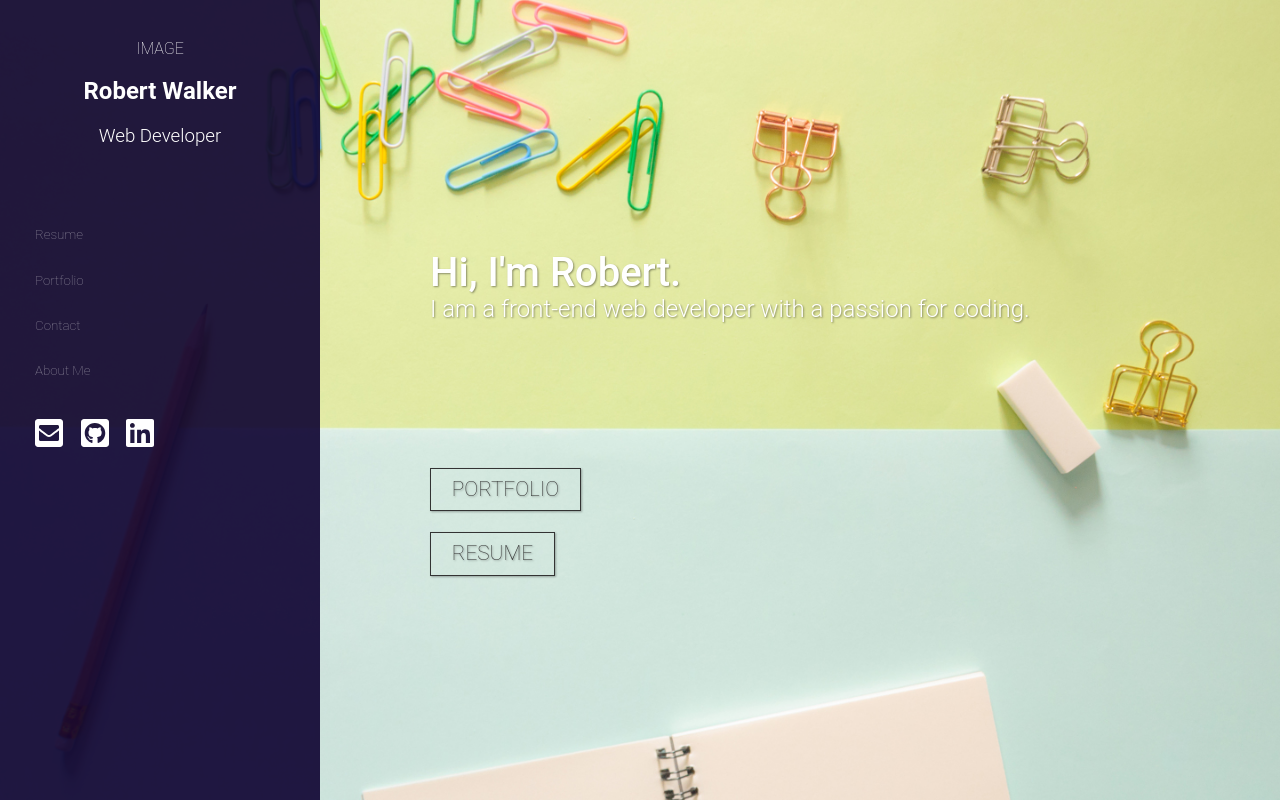
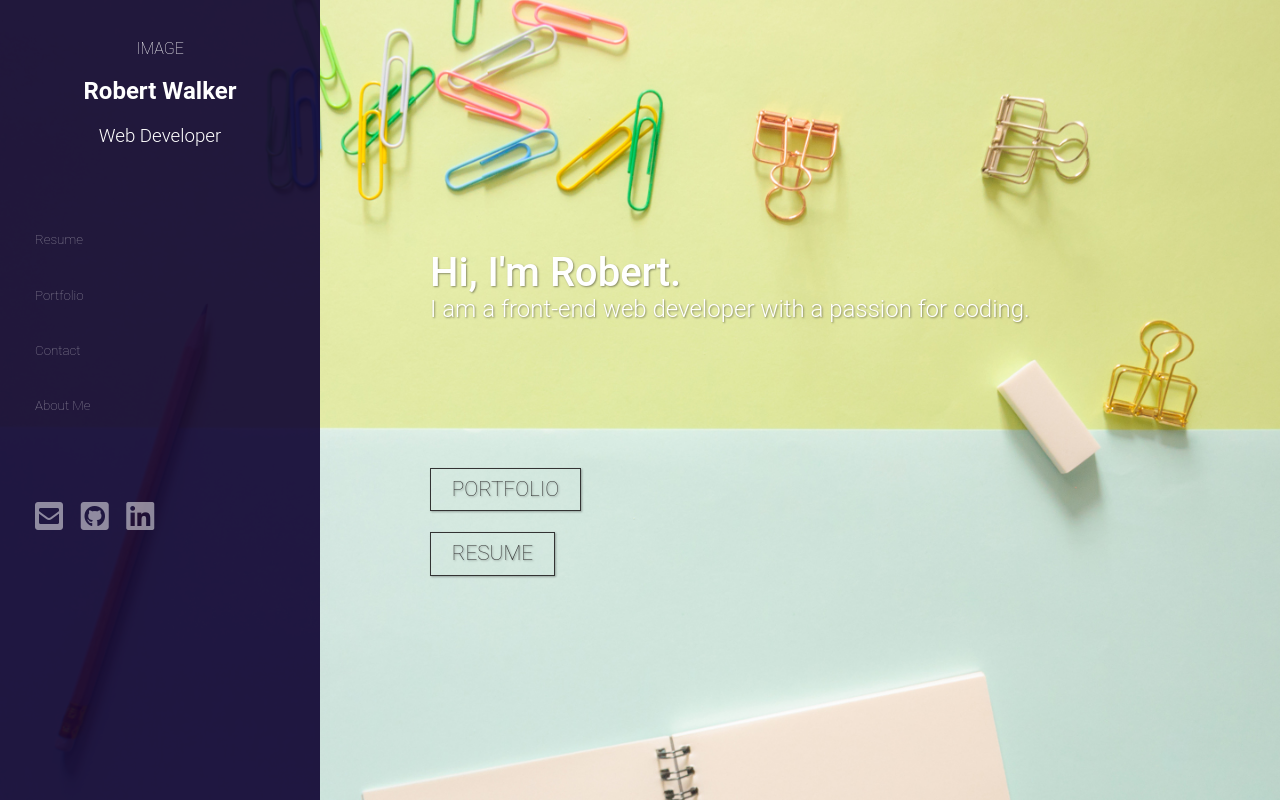
Before and after one commit to demond611/portfolio_2018, a website: page app/index.html in a window 1280 px wide. Drawn offline with Linux system fonts and the light colour scheme.

Commit message:
finished fontawesome issue in index.html

```diff
--- a/app/assets/styles/main.css
+++ b/app/assets/styles/main.css
@@ -2,9 +2,9 @@
 /* imported files do not need .css ending */
 /* normalize.css calls package from node modules folder */
 @import "base/_global";
+@import "modules/_btn";
 @import "modules/_main-content";
 @import "modules/_aside-content";
-@import "modules/_btn";
 
 /*$mainBlue: rgba(26, 28, 89, 1);*/
 /*$mainBg: #bababa;*/
--- a/app/assets/styles/modules/_aside-content.css
+++ b/app/assets/styles/modules/_aside-content.css
@@ -53,26 +53,28 @@
 	&__nav-item {
 		display: block;
 		margin-bottom: 1.5em;
-		padding: 5px 0;
 
 		&:hover {
 			color: #fff;
 		}
 
-		&::after {
-			display: none;
-			font-style: normal;
-			font-variant: normal;
-			text-rendering: auto;
-			-webkit-font-smoothing: antialiased;
+		a {
+			display: block;
+			padding: 10px 0;
 		}
 
-		&:hover::after {
-			content: " \f2b9";
+		a:hover::after {
+			display: inline-block;
+    		font-style: normal;
+    		font-variant: normal;
+    		text-rendering: auto;
+    		-webkit-font-smoothing: antialiased;
+			content: "\f105";
 			font-family: "Font Awesome 5 Free";
-			font-weight: 400;
+			font-weight: 900;
 			padding-left: 5px;
-		};
+			line-height: 1px;
+		}
 	}
 
 	&__social{
--- a/app/index.html
+++ b/app/index.html
@@ -19,11 +19,8 @@
     <meta property="og:image" content="">
 
     <link rel="stylesheet" href="temp/styles/main.css">
+    <link href="//use.fontawesome.com/releases/v5.0.7/css/all.css" rel="stylesheet">
 
-    <!--use just the brands and solid styles-->
-    <script src="//use.fontawesome.com/releases/v5.0.7/js/brands.js"></script>
-    <script src="//use.fontawesome.com/releases/v5.0.7/js/solid.js"></script>
-    <script src="//use.fontawesome.com/releases/v5.0.7/js/fontawesome.js"></script>
 </head>
 <body>
 
@@ -36,10 +33,18 @@
             </a>
             <nav class="site-sidebar__nav">
                 <ul class="site-sidebar__nav-list">
-                    <li class="site-sidebar__nav-item">Resume</li>
-                    <li class="site-sidebar__nav-item">Portfolio</li>
-                    <li class="site-sidebar__nav-item">Contact</li>
-                    <li class="site-sidebar__nav-item">About Me</li>
+                    <li class="site-sidebar__nav-item">
+                        <a href="#">Resume</a>
+                    </li>
+                    <li class="site-sidebar__nav-item">
+                        <a href="#">Portfolio</a>
+                    </li>
+                    <li class="site-sidebar__nav-item">
+                        <a href="#">Contact</a>
+                    </li>
+                    <li class="site-sidebar__nav-item">
+                        <a href="#">About Me</a>
+                    </li>
                 </ul>
             </nav>
             <div class="site-sidebar__social">
--- a/app/temp/styles/main.css
+++ b/app/temp/styles/main.css
@@ -358,6 +358,22 @@ body {
 	font-weight: 200;
 }
 
+/* BUTTON STYLES */
+
+.btn {
+	background-color: inherit;
+	color: #333;
+	text-decoration: none;
+	display: inline-block;
+	border: 1px solid #333;
+	padding: .5em 1em;
+	margin-right: .5em;
+	text-transform: uppercase;
+	line-height: 1;
+	box-shadow: 1px 1px 2px rgba(0, 0, 0, .3);
+	text-shadow: 1px 1px 2px rgba(0, 0, 0, .4);
+}
+
 /* MAIN CONTENT STYLES */
 
 .site-main {
@@ -482,27 +498,29 @@ body {
 .site-sidebar__nav-item {
 		display: block;
 		margin-bottom: 1.5em;
-		padding: 5px 0;
 	}
 
 .site-sidebar__nav-item:hover {
 			color: #fff;
 		}
 
-.site-sidebar__nav-item::after {
-			display: none;
-			font-style: normal;
-			font-variant: normal;
-			text-rendering: auto;
-			-webkit-font-smoothing: antialiased;
+.site-sidebar__nav-item a {
+			display: block;
+			padding: 10px 0;
 		}
 
-.site-sidebar__nav-item:hover::after {
-			content: " \f2b9";
+.site-sidebar__nav-item a:hover::after {
+			display: inline-block;
+    		font-style: normal;
+    		font-variant: normal;
+    		text-rendering: auto;
+    		-webkit-font-smoothing: antialiased;
+			content: "\f105";
 			font-family: "Font Awesome 5 Free";
-			font-weight: 400;
+			font-weight: 900;
 			padding-left: 5px;
-		};
+			line-height: 1px;
+		}
 
 .site-sidebar__social{
 		margin-top:75px;
@@ -525,22 +543,6 @@ body {
 
 .site-sidebar__social-item:hover { color: #fff; }
 
-/* BUTTON STYLES */
-
-.btn {
-	background-color: inherit;
-	color: #333;
-	text-decoration: none;
-	display: inline-block;
-	border: 1px solid #333;
-	padding: .5em 1em;
-	margin-right: .5em;
-	text-transform: uppercase;
-	line-height: 1;
-	box-shadow: 1px 1px 2px rgba(0, 0, 0, .3);
-	text-shadow: 1px 1px 2px rgba(0, 0, 0, .4);
-}
-
 /*$mainBlue: rgba(26, 28, 89, 1);*/
 
 /*$mainBg: #bababa;*/
--- a/gulp/task/styles.js
+++ b/gulp/task/styles.js
@@ -11,7 +11,8 @@ gulp.task('styles', function(){
 	.pipe( postcss([cssImport, cssvars, nested, autoprefixer]) )
 	.on('error', function(errorInfo){
 		console.log("\nError: "+errorInfo.toString()+"\n");
-		this.emit('end'); // ENDS TASK CALL SUCCESSFULLY ALWAYS
+		// ENDS TASK CALL SUCCESSFULLY ALWAYS
+		this.emit('end');
 	})
 	.pipe( gulp.dest('./app/temp/styles') );
 });
```
